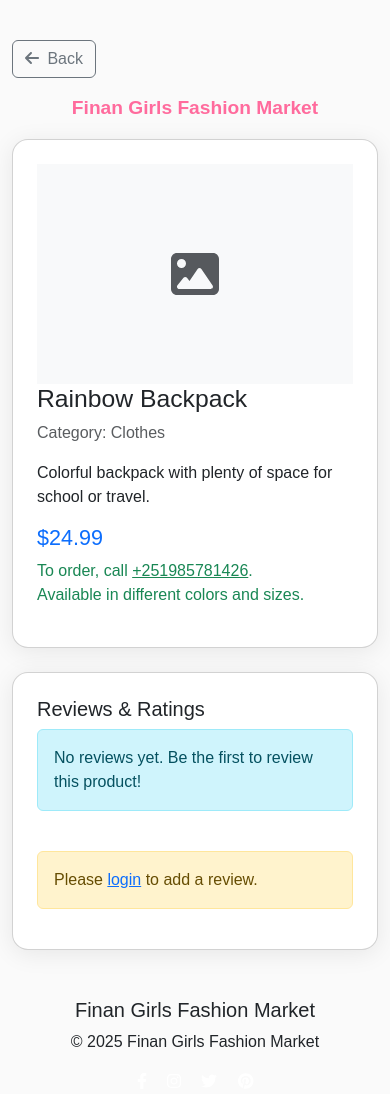
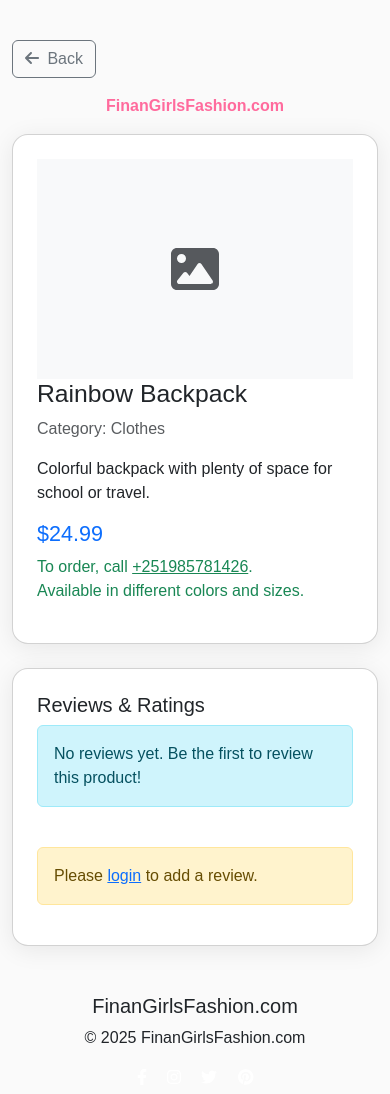
Before and after one commit to frtsh/finan_girls_fashion_market, a Django app: page /3/ in a window 390 px wide. Shown: the part 56-1150 px from the top of the page. After the commit the page ends 1099 px from the top, so only its background shows below. Run offline with Django 5.2, Linux system fonts and the light colour scheme; data comes from the database, SQL or seed files in the repository; data that the repository does not hold is empty.

Commit message:
Improve mobile brand text wrapping for FinanGirlsFashion.com

```diff
--- a/products/templates/products/product_detail.html
+++ b/products/templates/products/product_detail.html
@@ -10,11 +10,20 @@
         body { background: #fafafa; font-family: 'Poppins', sans-serif; }
         .product-section { max-width: 900px; margin: 40px auto; }
         .product-card { border-radius: 16px; box-shadow: 0 4px 24px rgba(0,0,0,0.08); }
-        .brand { font-weight: 700; color: #ff6b9d; font-size: 2rem; text-align: center; margin-bottom: 1rem; word-break: break-word; }
+        .brand {
+            font-weight: 700;
+            color: #ff6b9d;
+            font-size: 2rem;
+            text-align: center;
+            margin-bottom: 1rem;
+            word-break: break-word;
+            white-space: normal;
+            overflow-wrap: break-word;
+        }
         @media (max-width: 576px) {
             .brand {
-                font-size: 1.2rem;
-                white-space: normal;
+                font-size: 1rem;
+                padding: 0 8px;
             }
         }
         .star { color: #ffb396; }
@@ -58,7 +67,7 @@
         <div class="mb-3">
             <a href="javascript:history.back()" class="btn btn-outline-secondary"><i class="fas fa-arrow-left me-1"></i> Back</a>
         </div>
-        <div class="brand">Finan Girls Fashion Market</div>
+        <div class="brand">FinanGirlsFashion.com</div>
         <div class="card product-card p-4 mb-4">
             <div class="row">
                 <div class="col-md-5">
@@ -134,8 +143,8 @@
     <footer class="footer mt-5">
         <div class="container">
             <div class="footer-content text-center">
-                <h5 class="footer-title">Finan Girls Fashion Market</h5>
-                <p class="footer-text">© 2025 Finan Girls Fashion Market </p>
+                <h5 class="footer-title">FinanGirlsFashion.com</h5>
+                <p class="footer-text">© 2025 FinanGirlsFashion.com</p>
                 <div class="mt-3">
                     <a href="#" class="text-white me-3"><i class="fab fa-facebook-f"></i></a>
                     <a href="#" class="text-white me-3"><i class="fab fa-instagram"></i></a>
```
